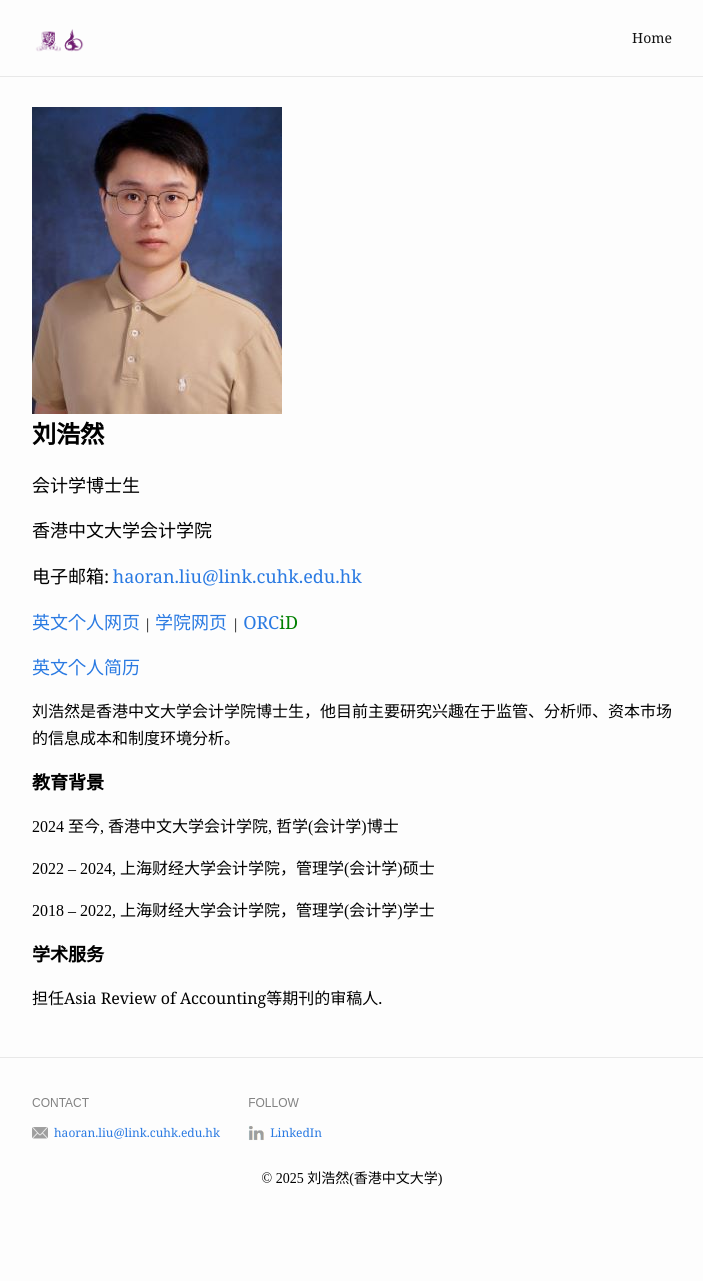
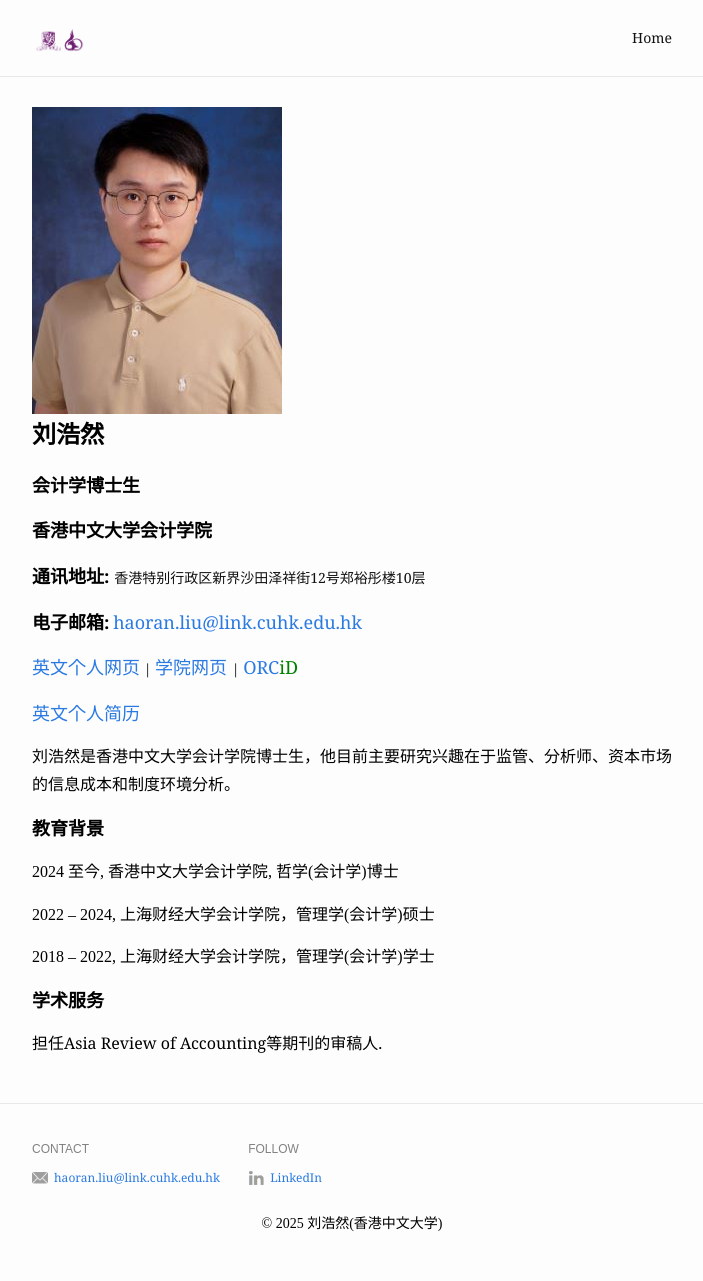
Before and after one commit to LeightonLiu/leightonliu.github.io, a Jekyll site: the page built from index.md, in a window 1280 px wide. Shown: the whole page, without its empty margins (288-991 px from the left). Built offline with Jekyll 4.4.1, drawn with Linux system fonts in a browser that asks for light colours; before the commit the page ends 1235 px from its top, so only the background shows below that.

Commit message:
Update index.md

```diff
--- a/index.md
+++ b/index.md
@@ -10,13 +10,16 @@ profile_picture:
 <b><font color="Black" size=5 class="aa">刘浩然</font></b>
 </p>
 <p>
-<font color="Black" size=4 class="aa">会计学博士生</font>
+<b><font color="Black" size=4 class="aa">会计学博士生</font></b>
 </p>
 <p>
-<font color="Black" size=4 class="aa">香港中文大学会计学院</font>
+<b><font color="Black" size=4 class="aa">香港中文大学会计学院</font></b>
 </p>
 <p>
-<font color="Black" size=4>电子邮箱:</font>
+<b><font color="Black" size=4 class="aa">通讯地址: </font></b> 香港特别行政区新界沙田泽祥街12号郑裕彤楼10层
+</p>
+<p>
+<b><font color="Black" size=4>电子邮箱:</font></b>
 <font color="SteelBlue" size=4><a href="mailto:haoran.liu@link.cuhk.edu.hk">haoran.liu@link.cuhk.edu.hk</a> </font>
 </p>
 
```
